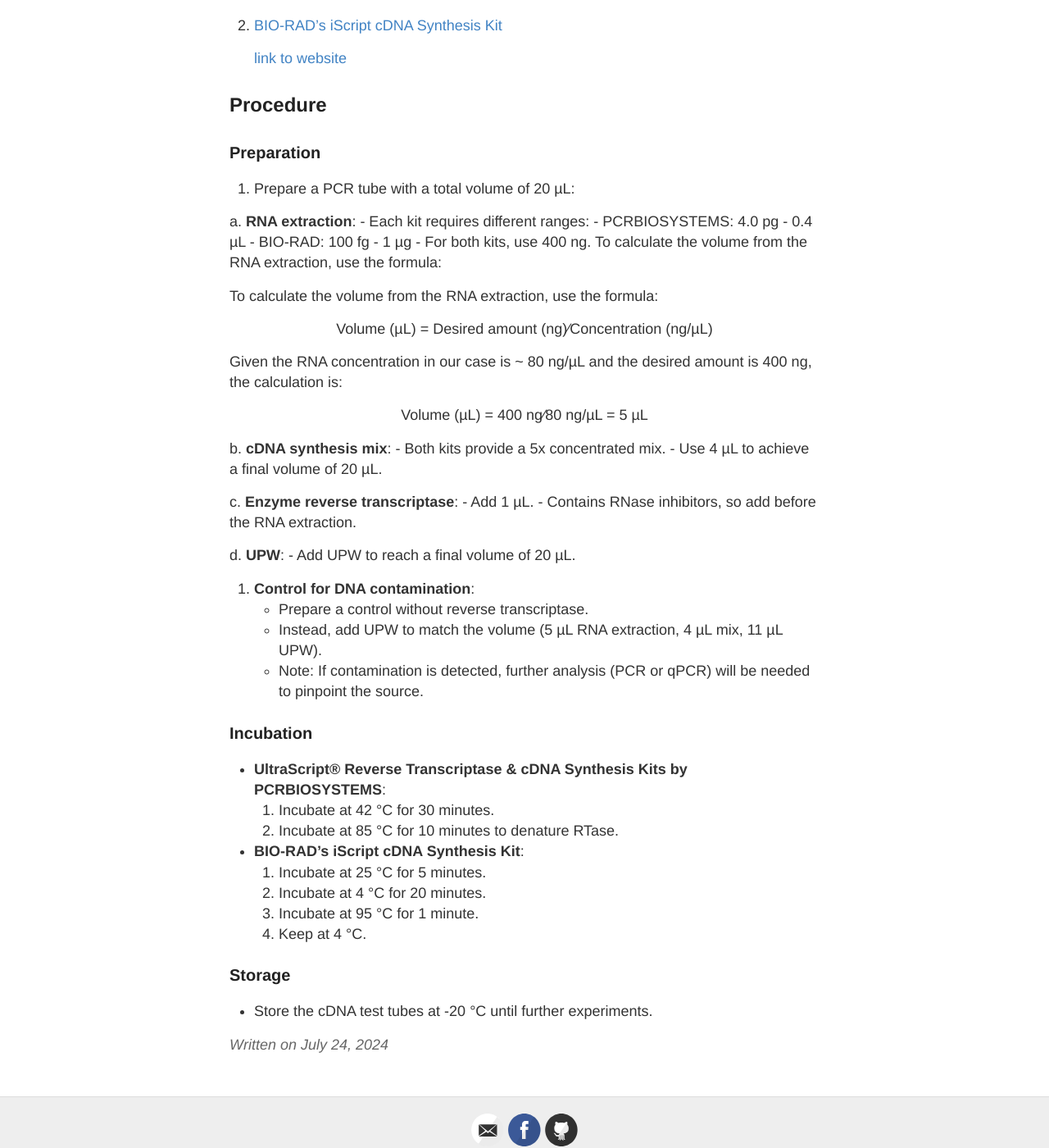
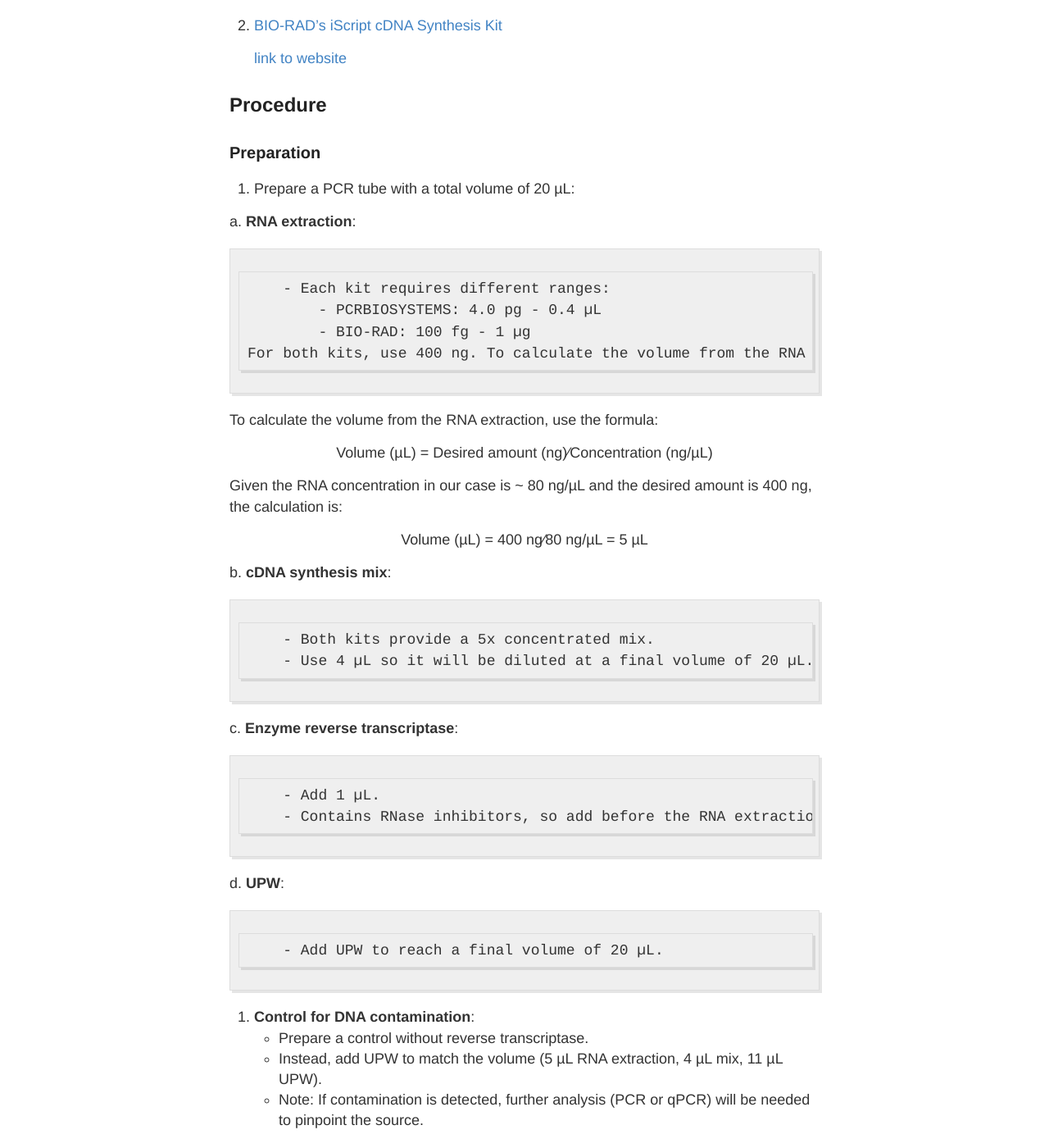
Before and after one commit to OfekRainish/OfekRainish_notebook, a Jekyll site: the page built from _posts/2024-07-24-cDNA Synthesis Protocol.md, in a window 1280 px wide and 1400 px high, scrolled down 525 px. Shown: the whole window at 82% size. Built offline with Jekyll 4.4.1, drawn with Linux system fonts in a browser that asks for light colours; our own code applies the rules of GitHub Pages for plain Markdown files; a file with an impossible date is left out.

Commit message:
Update 2024-07-24-cDNA Synthesis Protocol.md

```diff
--- a/_posts/2024-07-24-cDNA Synthesis Protocol.md
+++ b/_posts/2024-07-24-cDNA Synthesis Protocol.md
@@ -16,10 +16,11 @@ we used two kits to test the efficiency of each of them.
 1. Prepare a PCR tube with a total volume of 20 µL:
 
 a. **RNA extraction**:
+
         - Each kit requires different ranges:
             - PCRBIOSYSTEMS: 4.0 pg - 0.4 µL
             - BIO-RAD: 100 fg - 1 µg
-        - For both kits, use 400 ng. To calculate the volume from the RNA extraction, use the formula:
+    For both kits, use 400 ng. To calculate the volume from the RNA extraction, use the formula:
 
 To calculate the volume from the RNA extraction, use the formula:
 
@@ -35,17 +36,18 @@ Given the RNA concentration in our case is ~ 80 ng/µL and the desired amount is
 
 
 
+b. **cDNA synthesis mix**:
 
-
-b. **cDNA synthesis mix**:
         - Both kits provide a 5x concentrated mix.
-        - Use 4 µL to achieve a final volume of 20 µL.
+        - Use 4 µL so it will be diluted at a final volume of 20 µL.
 
 c. **Enzyme reverse transcriptase**:
+
         - Add 1 µL.
         - Contains RNase inhibitors, so add before the RNA extraction.
 
 d. **UPW**:
+
         - Add UPW to reach a final volume of 20 µL.
 
 2. **Control for DNA contamination**:
```
